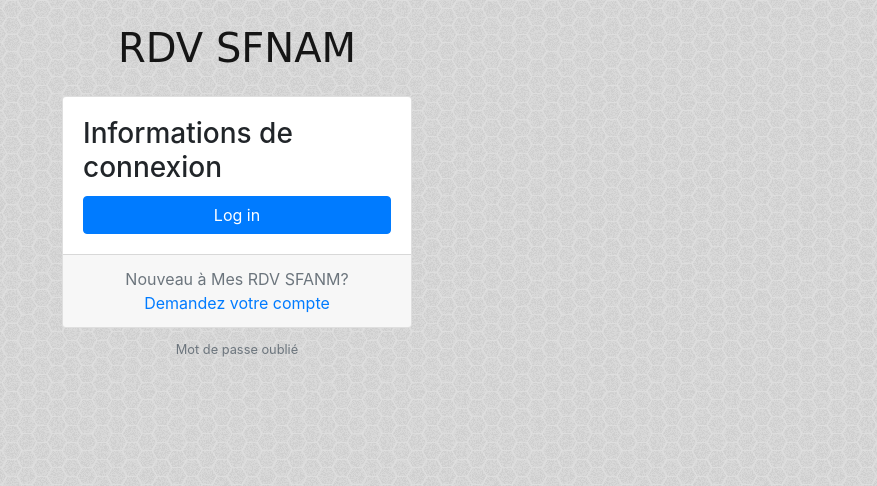
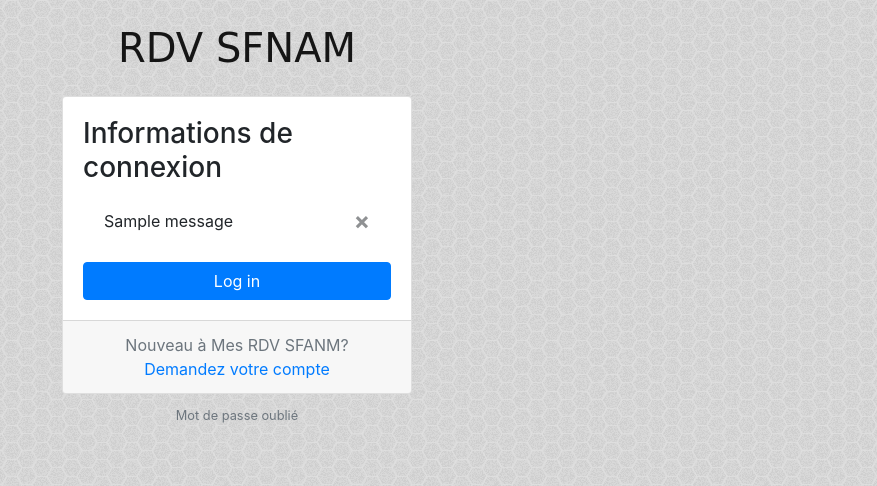
Before and after one commit to JMdemarle/sfanm, a Django app: template users/templates/users/login.html in a window 1280 px wide. Shown: the top 486 px of the page, without its empty margins (403-1280 px from the left). Run offline with Django 3.2, Linux system fonts and the light colour scheme; the template is opened without the code that fills it, so the values that code supplies are empty; tables that the repository leaves empty hold one stand-in row (values such as "Sample post"); one stand-in notice (Sample message) is shown; some libraries are stand-ins or nearby versions; some web fonts are replaced.

Commit message:
modifié :         resasfanm/templates/resasfanm/home.html 	modifié :         resasfanm/views.py 	modifié :         templates/base.html 	modifié :         users/templates/users/login.html 	modifié :         users/templates/users/password_reset.html 	modifié :         users/views.py

```diff
--- a/resasfanm/templates/resasfanm/home.html
+++ b/resasfanm/templates/resasfanm/home.html
@@ -1,5 +1,5 @@
 <h1>Site en construction</h1>
 
-<a href="{% url 'listresas'  %}" >Liste de mes réservation</a>
+<a href="{% url 'listresas'  %}" >Liste de mes réservations</a>
 <br>
 <a href="{% url 'listgestion'  %}" >Liste des capacités de la station</a>
--- a/resasfanm/views.py
+++ b/resasfanm/views.py
@@ -43,14 +43,15 @@ import datetime
 
 # Create your views here.
 def home(request):
-	username = request.META.get('REMOTE_USER_VAR')
+	'''	username = request.META.get('REMOTE_USER_VAR')
 	for el in request.META:
 		print(el)
 		print(request.META[el])
 	#password = request.GET.get('password')
 	msg = username
 	print(username)
-	#print(password)
+	#print(password)'''
+	msg = ''
 	return render(request, 'resasfanm/home.html', {'msg' : msg})
 
 
--- a/templates/base.html
+++ b/templates/base.html
@@ -67,6 +67,14 @@
       {% block breadcrumb %}
       {% endblock %}
     </ol>
+           {% for message in messages %}
+  <div class="alert {{ message.tags }} alert-dismissible" role="alert">
+    <button type="button" class="close" data-dismiss="alert" aria-label="Close">
+      <span aria-hidden="true">&times;</span>
+    </button>
+    {{ message }}
+  </div>
+{% endfor %}
     {% block content %}
     {% endblock %}
   </div>
--- a/users/templates/users/login.html
+++ b/users/templates/users/login.html
@@ -10,9 +10,18 @@
         <div class="card">
           <div class="card-body">
             <h3 class="card-title">Informations de connexion</h3>
+            {% for message in messages %}
+  <div class="alert {{ message.tags }} alert-dismissible" role="alert">
+    <button type="button" class="close" data-dismiss="alert" aria-label="Close">
+      <span aria-hidden="true">&times;</span>
+    </button>
+    {{ message }}
+  </div>
+{% endfor %}
             <form method="post" novalidate>
               {% csrf_token %}
               {% include 'includes/form.html' %}
+
               <button type="submit" class="btn btn-primary btn-block">Log in</button>
             </form>
           </div>
--- a/users/templates/users/password_reset.html
+++ b/users/templates/users/password_reset.html
@@ -8,7 +8,7 @@
       <div class="card">
         <div class="card-body">
           <h3 class="card-title">Réinitialisez votre mot de passe</h3>
-          <p>ESaisissez votre adresse mail et nous vous enverrons un lien pour réinitialiser votre mot de passe.</p>
+          <p>Saisissez votre adresse mail et nous vous enverrons un lien pour réinitialiser votre mot de passe.</p>
           <form method="post" novalidate>
             {% csrf_token %}
             {% include 'includes/form.html' %}
--- a/users/views.py
+++ b/users/views.py
@@ -4,6 +4,8 @@ from django.contrib.auth import login as auth_login, authenticate, logout
 from django.views.generic.edit import FormView
 
 from django.contrib.auth.forms import UserCreationForm
+from django.contrib import messages
+
 from django.shortcuts import render, redirect
 
 from django.core.mail import send_mail, BadHeaderError
@@ -81,8 +83,7 @@ class loginpage(FormView):
             return HttpResponseRedirect(self.success_url)
 
         else:
-            messages.add_message(self.request, messages.INFO, 'Wrong credentials\
-                                please try again')
+            messages.add_message(self.request, messages.INFO, 'Informations de connexion erronées')
             return HttpResponseRedirect(reverse_lazy('login'))
 
 def profile(request):
```
